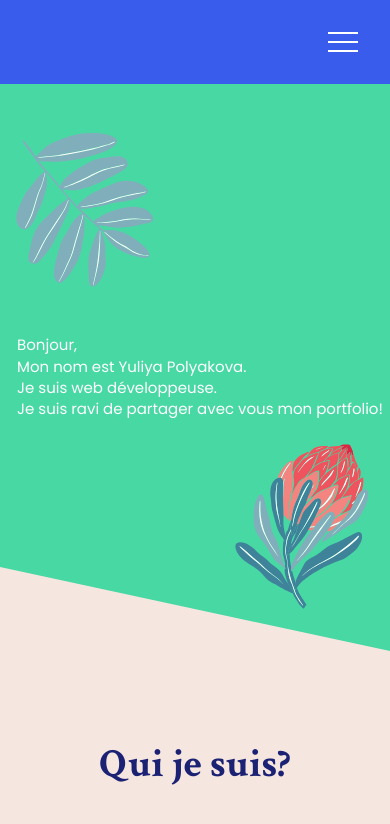
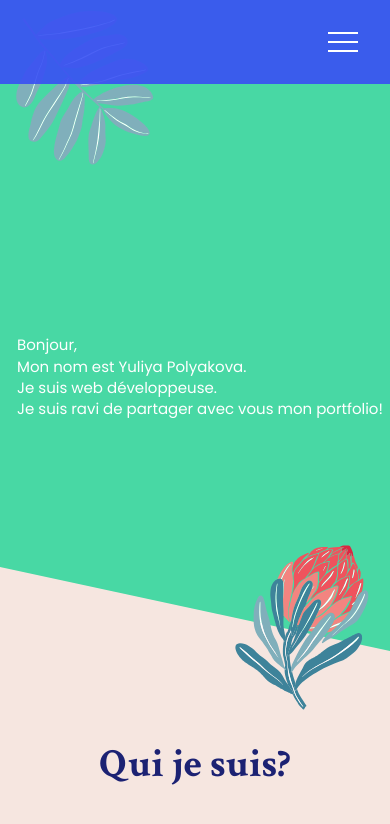
Before and after one commit to Yuliya33/portfolio, a React (Create React App) app: page / in a window 390 px wide. Shown: the top 824 px of the page. Built offline with nearby package versions, Linux system fonts and the light colour scheme.

Commit message:
correction des fleurs

```diff
--- a/src/components/Header.module.scss
+++ b/src/components/Header.module.scss
@@ -7,7 +7,7 @@ section{
         height: 458px;
         background: url('../../public/images/leafy-branch.svg') center/cover no-repeat;
         transform: rotate(152deg) scale(0.7);
-        top: -150px;
+        top: -84px;
         left: -60px;
         z-index: 1;
 
@@ -52,14 +52,14 @@ section{
             max-width: 350px;
             height: 100%;
             background: url('../../public/images/leafy-branch.svg') center/contain no-repeat;
-            top: -123px;
+            top: -191px;
             left: -24px;
         }
         &::after{
             width: 300px;
             height: 100%;
             background: url('../../public/images/main-flower.svg') center/contain no-repeat;
-            bottom: -350px;
+            bottom: -485px;
             right: 25px;
         }
 
@@ -83,13 +83,13 @@ section{
         &::before{
             max-width: 300px;
             height: 100%;
-            top: -120px;
+            top: -220px;
             left: -45px;
         }
         &::after{
             width: 250px;
             height: 100%;
-            bottom: -350px;
+            bottom: -390px;
             right: 25px;
         }
 
@@ -111,13 +111,13 @@ section{
         &::before{
             max-width: 250px;
             height: 100%;
-            top: -73px;
+            top: -170px;
             left: -28px;
         }
         &::after{
             width: 200px;
             height: 100%;
-            bottom: -287px;
+            bottom: -340px;
             right: 25px;
         }
         .header{
@@ -141,13 +141,13 @@ section{
         &::before{
             max-width: 200px;
             height: 100%;
-            top: -73px;
+            top: -195px;
             left: -23px;
         }
         &::after{
             width: 150px;
             height: 100%;
-            bottom: -249px;
+            bottom: -350px;
             right: 13px;
         }
         .header{
```
